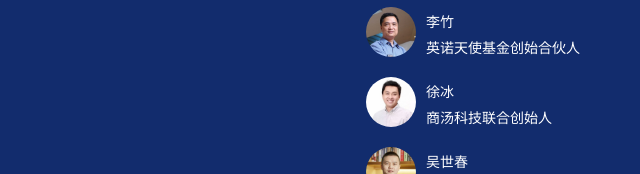
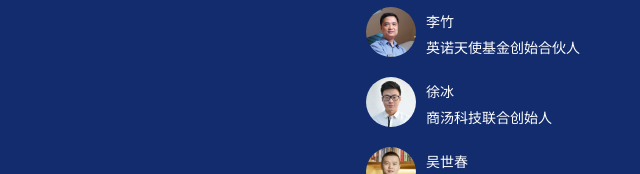
Before and after one commit to l2399474790/project, a plain HTML site: page ITears/meetPC.html in a window 1280 px wide. Shown: the part 5639-5813 px from the top of the page, 472-1112 px from the left. Drawn offline with Linux system fonts and the light colour scheme.

Commit message:
修改相关内容

```diff
--- a/ITears/meetPC.html
+++ b/ITears/meetPC.html
@@ -517,7 +517,7 @@
                     </div>
                 </li>
                 <li>
-                    <img src="./images/people/23.jpg" alt=""/>
+                    <img src="./images/people/41.jpg" alt=""/>
 
                     <div>
                         <b>徐冰</b>
```
Also changed, not shown: ITears/meetApp.html (+1 -1 lines).
